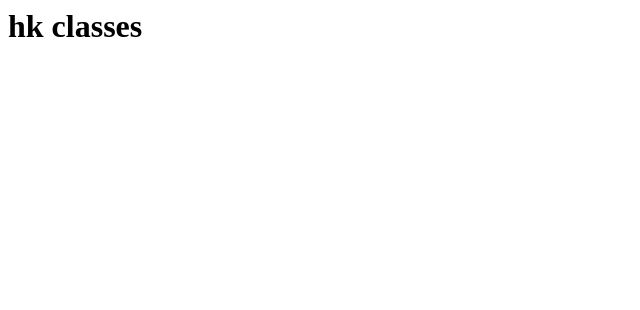
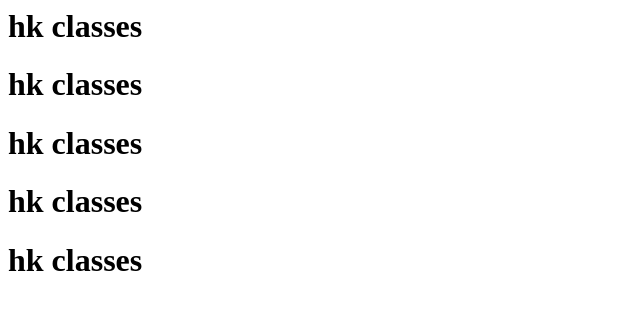
Before and after one commit to faiyaz0913/website, a plain HTML site: page index.html in a window 1280 px wide. Shown: the whole page, without its empty margins (0-640 px from the left). Drawn offline with Linux system fonts and the light colour scheme.

Commit message:
1/25/2023
second day

```diff
--- a/index.html
+++ b/index.html
@@ -4,5 +4,8 @@
   </head>
   <body>
     <h1>hk classes</h1>
+    <h1>hk classes</h1><h1>hk classes</h1>
+    <h1>hk classes</h1>
+    <h1>hk classes</h1>
     </body>
   </html>
```
